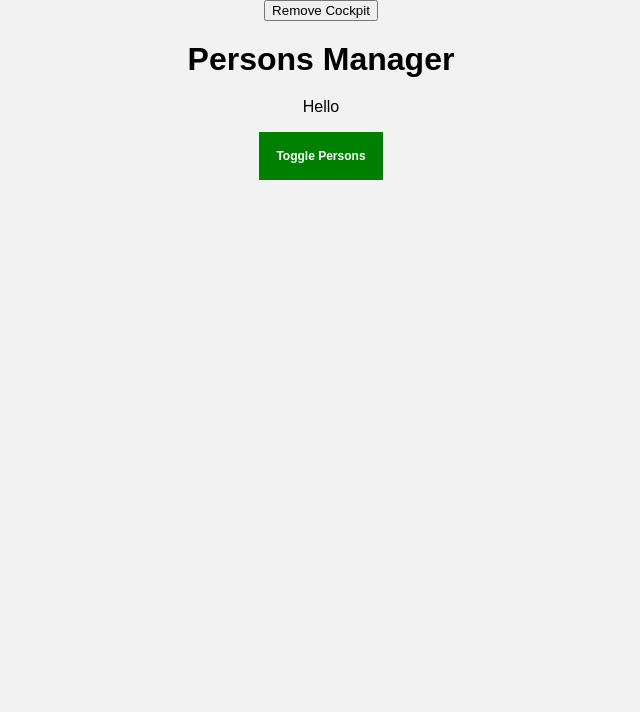
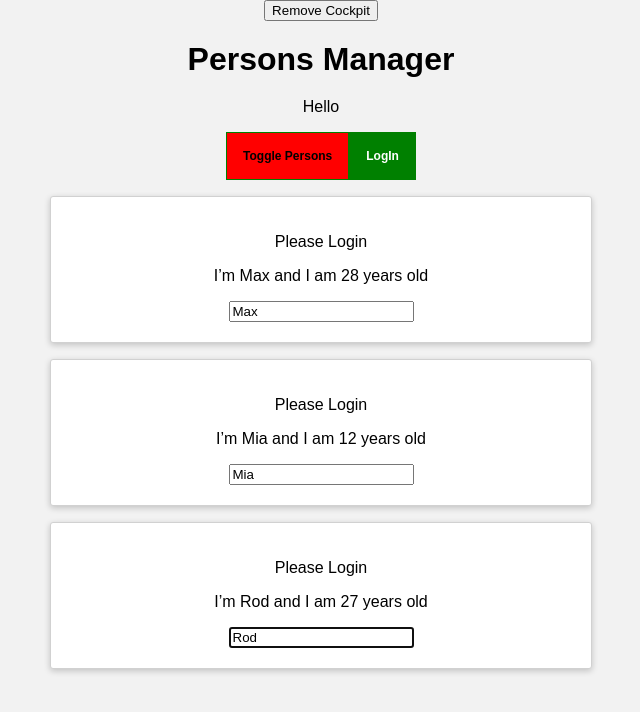
Before and after one commit to Phosl/reactapp, a React (Create React App) app: page / in a window 1280 px wide. Shown: the top 712 px of the page, without its empty margins (319-959 px from the left). Built offline with nearby package versions, Linux system fonts and the light colour scheme.

Commit message:
module end

```diff
--- a/package.json
+++ b/package.json
@@ -4,6 +4,7 @@
   "private": true,
   "dependencies": {
     "node-sass": "^4.12.0",
+    "props-type": "^1.0.1",
     "radium": "^0.25.2",
     "react": "^16.8.6",
     "react-dom": "^16.8.6",
--- a/src/components/Cockpit/Cockpit.js
+++ b/src/components/Cockpit/Cockpit.js
@@ -1,15 +1,25 @@
-import React, {useEffect} from 'react'
+import React, {useEffect, useRef, useContext} from 'react'
 import classes from './cockpit.module.scss'
+import AuthContext from '../../context/auth-context';
+
 // useEffect Combime functionality of all hook in one.
 
 const Cockpit = props => {
+
+  const toggleBtnRef = useRef(null);
+  const authContext = useContext(AuthContext)
+
+  console.log(authContext.authenticated)
+// NON QUI  toggleBtnRef.current.click();
+
   useEffect(() => {
     // its runs all the time compontent it rendered
     console.log('[Cockpit.js] useEffect')
+    toggleBtnRef.current.click();
     // http request...
-    setTimeout(() => {
-      console.log('[Cockpit.js] saved data to cloud')
-    }, 1000);
+    // setTimeout(() => {
+    //   console.log('[Cockpit.js] saved data to cloud')
+    // }, 1000);
     return () => {
         console.log('[Cockpit.js] cleanup work in useEffect')
 
@@ -27,8 +37,11 @@ const Cockpit = props => {
 
 
 useEffect(() => {
+  // runs on every update
     console.log('[Cockpit.js] useEffect 2nd')
     return () => {
+      // you can also return something. Its runs BEFORE the main useEffect function runs,
+      // but AFTER the (first) render cycle!
     console.log('[Cockpit.js] cleanup work in useEffect 2nd')
     }
 });
@@ -55,9 +68,14 @@ useEffect(() => {
     <div className={classes.Cockpit}>
       <h1>{props.titleApp}</h1>
       <p className={assignedClasses.join(' ')}> Hello </p>
-      <button className={btnClass} onClick={props.clicked}>
+      <button className={btnClass} onClick={props.clicked} ref={toggleBtnRef}>
         Toggle Persons
       </button>
+      {/* <AuthContext.Consumer>
+       {context => <button onClick={context.login}>LogIn</button> }
+      </AuthContext.Consumer> */}
+      <button onClick={authContext.login}>LogIn</button>
+
     </div>
   )
 }
--- a/src/components/Persons/Person/Person.js
+++ b/src/components/Persons/Person/Person.js
@@ -1,21 +1,95 @@
 import React, {Component} from 'react'
+import PropTypes from 'prop-types';
+
 import classes from './Person.module.css'
+import Aux from '../../../hoc/Aux.js'
+import withClass from '../../../hoc/withClass'
+import AuthContext from '../../../context/auth-context';
 
 // Function component - name lower case
 class Person extends Component {
+
+  constructor(props) {
+    // Se abbiamo costructor dobbiamo definirlo super passandogli le props
+    super(props);
+    this.inputElementRef = React.createRef();
+  }
+
+  static contextType = AuthContext;
+
+  componentDidMount() {
+    this.inputElementRef.current.focus();
+    console.log(this.context.authenticated  )
+    // this.inputElement.focus();
+  }
   render() {
     console.log('[Person.js] Rendering')
 
     return (
-      <div className={classes.Person}>
-        <p onClick={this.props.click}>
+      // * al posto di Aux (componente wrapper fatto da noi)
+      //possiamp usare React.Fragment o Fragment se importato
+        // <Fragment >
+      <Aux className={classes.Person}>
+
+        {/* <AuthContext.Consumer>
+          {context => context.authenticated ? <p>Authenticated!!!</p> : <p>Please Login</p> }
+        </AuthContext.Consumer> */}
+
+          {this.context.authenticated ? <p>Authenticated!!!</p> : <p>Please Login</p> }
+
+
+        <p key="a1" onClick={this.props.click}>
           I’m {this.props.name} and I am {this.props.age} years old{' '}
         </p>
-        <p>{this.props.children}</p>
-        <input type="text" onChange={this.props.changed} value={this.props.name} />
-      </div>
+        <p key="a2">{this.props.children}</p>
+        <input
+          key="a3"
+          // ref={(inputEl)=> {this.inputElement = inputEl}}
+          ref= {this.inputElementRef}
+          type="text"
+          onChange={this.props.changed}
+          value={this.props.name}
+        />
+      </Aux>
+
+        // </Fragment>
     )
+
+
+    // return (
+    //   <div className={classes.Person}>
+    //     <p onClick={this.props.click}>
+    //       I’m {this.props.name} and I am {this.props.age} years old{' '}
+    //     </p>
+    //     <p>{this.props.children}</p>
+    //     <input type="text" onChange={this.props.changed} value={this.props.name} />
+    //   </div>
+    // )
+    // its possible to have multiple elemente returning an array [item1,item2, ... ]
+    // They MUST HAVE AN KEY on props
+    // return (
+    //   [
+    //   // <div className={classes.Person}>
+    //     <p key="1" onClick={this.props.click}>
+    //       I’m {this.props.name} and I am {this.props.age} years old{' '}
+    //     </p>,
+    //     <p key="2">{this.props.children}</p>,
+    //     <input key="3" type="text" onChange={this.props.changed} value={this.props.name} />
+    //   // </div>
+    //   ]
+    // )
+
+
+
   }
 }
 
-export default Person
+Person.propTypes = {
+  click: PropTypes.func,
+  name: PropTypes.string,
+  age: PropTypes.number,
+  changed: PropTypes.func
+};
+
+
+export default withClass(Person, classes.Person)
--- a/src/components/Persons/Persons.js
+++ b/src/components/Persons/Persons.js
@@ -1,6 +1,5 @@
 import React, {PureComponent} from 'react'
 import Person from './Person/Person'
-
 class Persons extends PureComponent {
   /*  we comment this becouse its initial state is undefined. */
   //   static getDerivedStateFromProps(props, state) {
@@ -35,7 +34,7 @@ class Persons extends PureComponent {
 //         return false;
 //     }
 // }
-// PureComponent its just a component with inside shouldComponentUpdate for all the props
+// PureComponent its just a component with inside shouldComponentUpdate for all the props (any change)
 
   getSnapshotBeforeUpdate(prevProps, prevState) {
     console.log('[Persons.js] getSnapshotBeforeUpdate ')
@@ -57,7 +56,7 @@ class Persons extends PureComponent {
   render() {
     console.log('[Persons.js] Rendering...')
 
-    return this.props.persons.map((person, index) => {
+    return (this.props.persons.map((person, index) => {
       return (
         <Person
           click={() => this.props.clicked(index)}
@@ -68,6 +67,7 @@ class Persons extends PureComponent {
         />
       )
     })
+    )
   }
 }
 export default Persons
--- a/src/containers/App.js
+++ b/src/containers/App.js
@@ -1,12 +1,18 @@
-import React, {Component} from 'react'
-import classes from './App.module.scss'
-import Persons from '../components/Persons/Persons'
-import Cockpit from '../components/Cockpit/Cockpit'
+import React, {Component} from 'react';
+import classes from './App.module.scss';
+import Persons from '../components/Persons/Persons';
+import Cockpit from '../components/Cockpit/Cockpit';
+import withClass from '../hoc/withClass';
+import Aux from '../hoc/Aux';
+import AuthContext from '../context/auth-context'
 
 class App extends Component {
   constructor(props) {
     super(props)
     console.log('[App.js] constructor')
+    // its possible to inizializate the state here
+    // with this.state =
+    // insted of this.setState()
   }
   state = {
     persons: [
@@ -15,7 +21,9 @@ class App extends Component {
       {id: 'id003', name: 'Rod', age: 27},
     ],
 	showPersons: false,
-	showCockpit: true
+  showCockpit: true,
+  changeCounter: 0,
+  authenticated: false
   }
 
   static getDerivedStateFromProps(props, state) {
@@ -48,7 +56,23 @@ class App extends Component {
     person.name = event.target.value // aggiorno con il valore dell'evento
     const persons = [...this.state.persons] //copia del vecchio elemento
     persons[personIndex] = person // aggiorno la copia del vecchio elemento con il nuovo
-    this.setState({persons: persons}) // settare stato con il nuovo elemento
+    // this.setState({
+    //   persons: persons,
+    //   changeCounter: this.state.changeCounter + 1
+    // })
+
+    // Questa modifica per utilizzare il changecounter
+    // non aggiorna con il vecchio contatore this.state.changeCounter
+    // ma con lo stato precedente
+    // piu sicuro e gestibile
+    this.setState((prevState, props) => {
+      return {
+        persons:persons,
+        changeCounter: prevState.changeCounter + 1
+      };
+    });
+
+    // // settare stato con il nuovo elemento
   }
 
   deletePersonHandler = personIndex => {
@@ -68,6 +92,11 @@ class App extends Component {
 	this.setState({showCockpit: !doesShow})
   }
 
+  loginHandler = () => {
+    this.setState({authenticated: true})
+    console.log('[App.js] Authenticated!!!')
+  }
+
   render() {
     console.log('[App.js] Render')
     let persons = null
@@ -78,15 +107,15 @@ class App extends Component {
           persons={this.state.persons}
           clicked={this.deletePersonHandler}
           changed={this.nameChangedHandler}
+          isAuthenticated = {this.state.authenticated}
         />
       )
     }
-
     return (
-      <div className={classes.App}>
+      <Aux classes={classes.App}>
 	      <button onClick={this.toggleRemoveCockpitHandler}>Remove Cockpit</button>
+		    <AuthContext.Provider value={{authenticated:this.state.authenticated, login:this.loginHandler}}>
           {this.state.showCockpit ?
-
             <Cockpit
                   showPersons={this.state.showPersons}
                   personsLength={this.state.persons.length}
@@ -94,9 +123,10 @@ class App extends Component {
                   titleApp={this.props.titleApp}
             />  : null }
           {persons}
-      </div>
+        </AuthContext.Provider>
+      </Aux>
     )
   }
 }
 
-export default App
+export default withClass(App, classes.App);
--- /dev/null
+++ b/src/context/auth-context.js
@@ -0,0 +1,10 @@
+import React from 'react';
+
+const authContext = React.createContext({
+    authenticated: false,
+    login: () => {
+    }
+
+});
+
+export default authContext;
--- /dev/null
+++ b/src/hoc/Aux.js
@@ -0,0 +1,3 @@
+const aux = props => props.children;
+
+export default aux;
--- /dev/null
+++ b/src/hoc/withClass.js
@@ -0,0 +1,16 @@
+import React from 'react';
+
+// const withClass = props => (
+//     <div className={props.classes}>
+//         {props.children}
+//     </div>
+// );
+
+const withClass = (WrappedComponent, className) => {
+return props => (
+    <div className={className}>
+        <WrappedComponent {...props} />
+    </div>
+);
+};
+export default withClass;
```
Also changed, not shown: 1 other file (tests, documents, lock files or other folders). Lines whose indentation alone changed are shown as unchanged.
